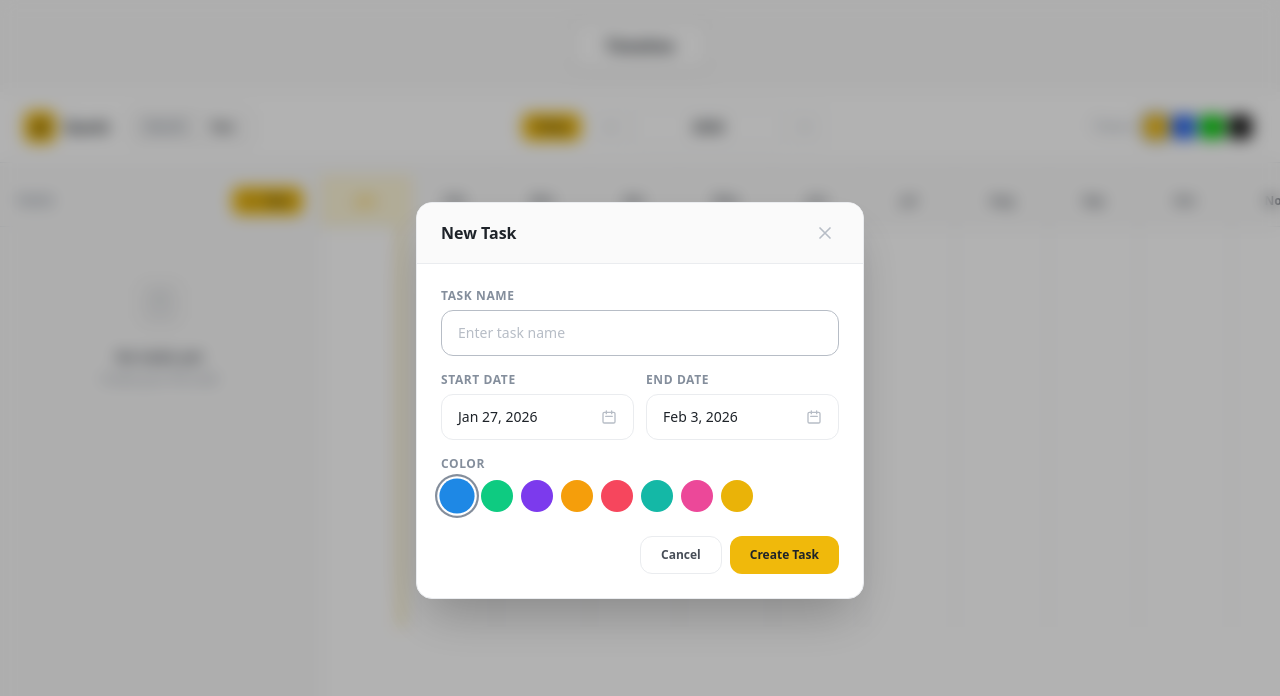
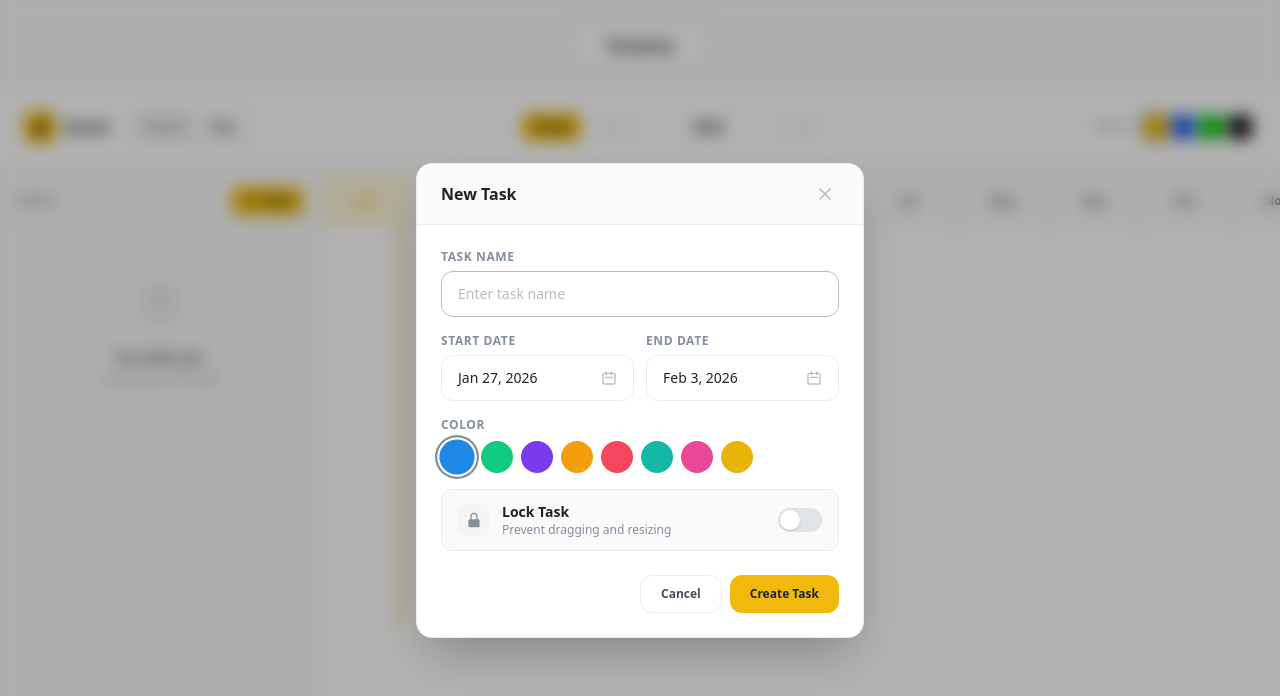
Before and after one commit to inputBrain/gantt-chart-web, a Next.js app: page / in a window 1280 px wide. Both pictures are taken after a click on the button "New". Shown: the top 696 px of the page. Built offline with nearby package versions, Linux system fonts and the light colour scheme.

Commit message:
feat: add lock toggle to task form

```diff
--- a/src/components/gantt/TaskForm.tsx
+++ b/src/components/gantt/TaskForm.tsx
@@ -29,6 +29,7 @@ function TaskFormContent({ editingTask, tasks }: { editingTask: Task | null; tas
   );
   const [color, setColor] = useState<TaskColor>(editingTask?.color ?? 'blue');
   const [dependsOn, setDependsOn] = useState<string[]>(editingTask?.dependsOn ?? []);
+  const [blocked, setBlocked] = useState(editingTask?.blocked ?? false);
   const [showDeleteConfirm, setShowDeleteConfirm] = useState(false);
 
   const handleSubmit = (e: React.FormEvent) => {
@@ -42,6 +43,7 @@ function TaskFormContent({ editingTask, tasks }: { editingTask: Task | null; tas
       endDate: parseDate(endDate),
       color,
       dependsOn,
+      blocked,
     };
 
     if (editingTask) {
@@ -213,6 +215,39 @@ function TaskFormContent({ editingTask, tasks }: { editingTask: Task | null; tas
                 </div>
               </div>
             )}
+
+            {/* Lock Task */}
+            <div className="flex items-center justify-between rounded-xl border border-border-primary bg-bg-secondary px-4 py-3">
+              <div className="flex items-center gap-3">
+                <div className={`flex h-8 w-8 items-center justify-center rounded-lg ${blocked ? 'bg-warning-light' : 'bg-bg-tertiary'}`}>
+                  <svg
+                    xmlns="http://www.w3.org/2000/svg"
+                    viewBox="0 0 20 20"
+                    fill="currentColor"
+                    className={`h-4 w-4 ${blocked ? 'text-warning' : 'text-text-tertiary'}`}
+                  >
+                    <path
+                      fillRule="evenodd"
+                      d="M10 1a4.5 4.5 0 00-4.5 4.5V9H5a2 2 0 00-2 2v6a2 2 0 002 2h10a2 2 0 002-2v-6a2 2 0 00-2-2h-.5V5.5A4.5 4.5 0 0010 1zm3 8V5.5a3 3 0 10-6 0V9h6z"
+                      clipRule="evenodd"
+                    />
+                  </svg>
+                </div>
+                <div>
+                  <div className="text-sm font-semibold text-text-primary">Lock Task</div>
+                  <div className="text-xs text-text-tertiary">Prevent dragging and resizing</div>
+                </div>
+              </div>
+              <button
+                type="button"
+                onClick={() => setBlocked(!blocked)}
+                className={`relative h-6 w-11 rounded-full transition-colors ${blocked ? 'bg-warning' : 'bg-border-secondary'}`}
+              >
+                <span
+                  className={`absolute top-0.5 h-5 w-5 rounded-full bg-white shadow transition-transform ${blocked ? 'left-[22px]' : 'left-0.5'}`}
+                />
+              </button>
+            </div>
           </div>
 
           {/* Actions */}
```
